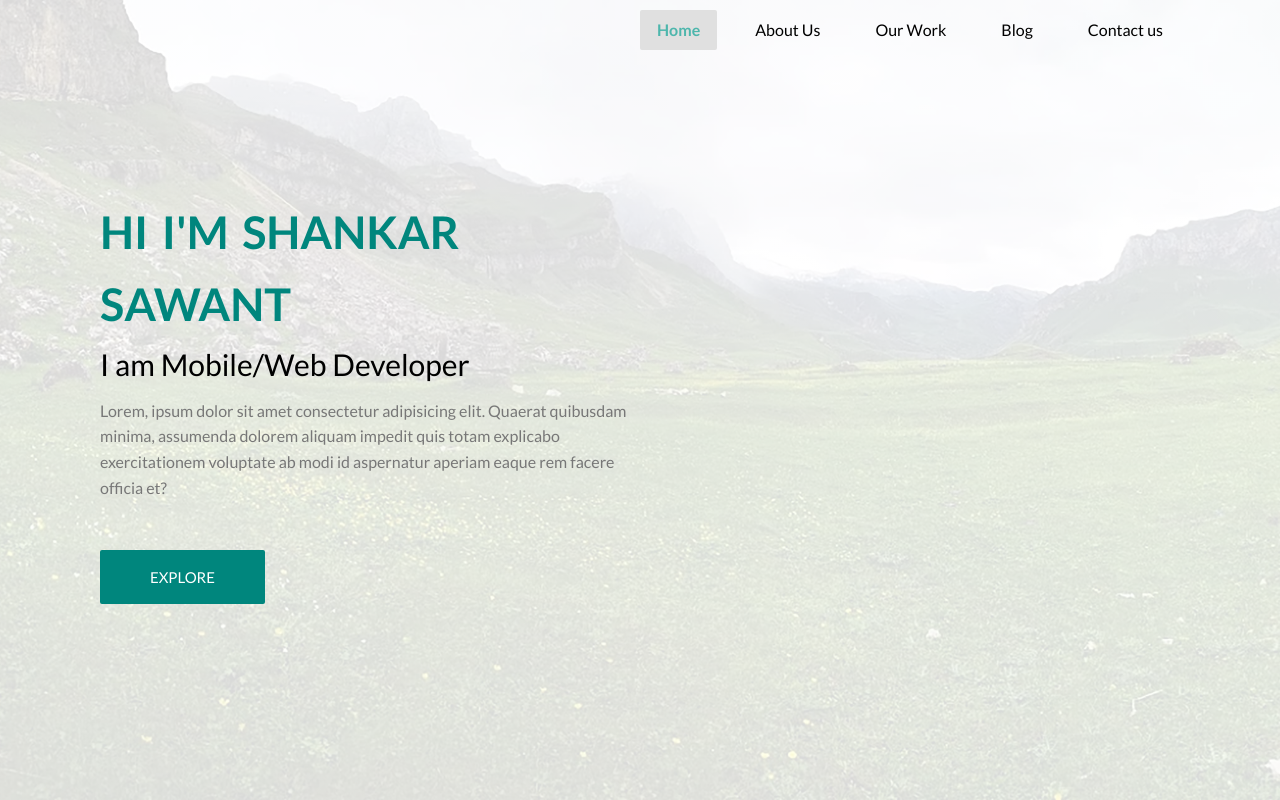
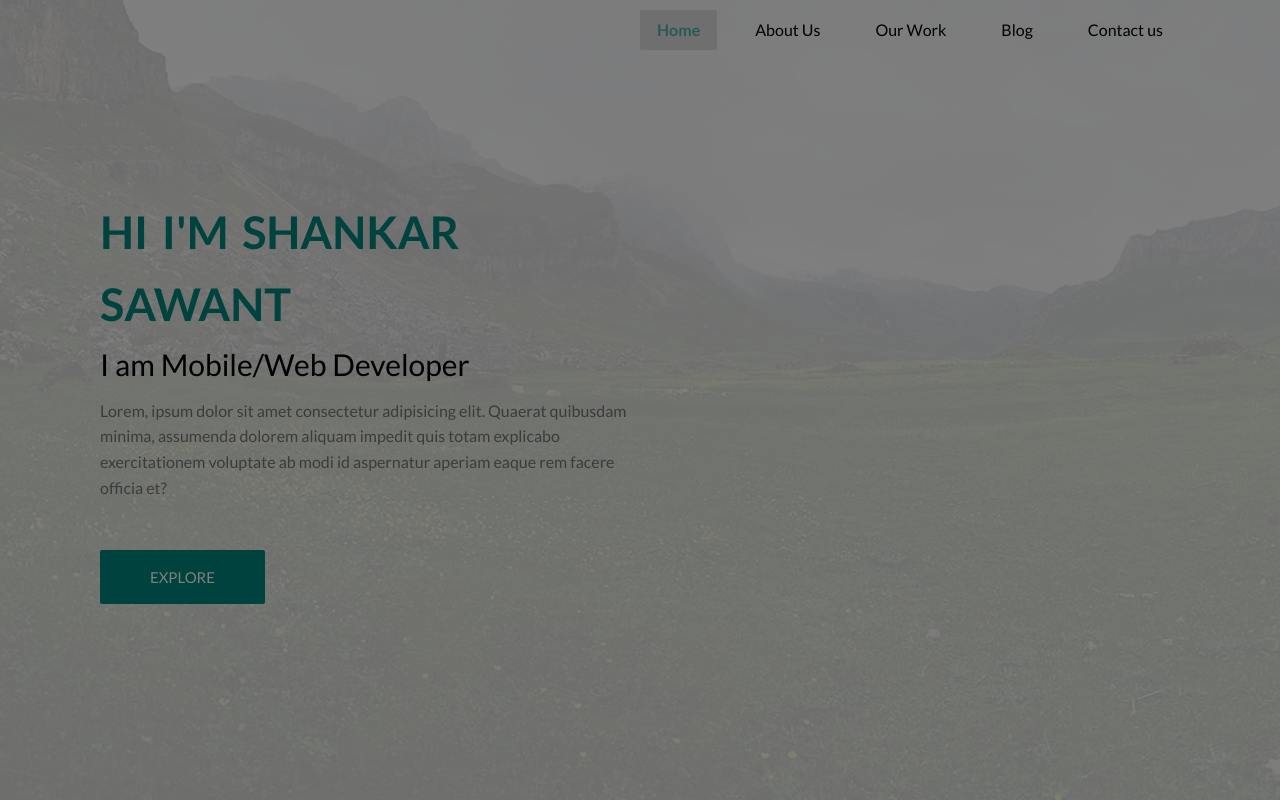
Before and after one commit to shankar81/personal-website, a React (Create React App) app: page / in a window 1280 px wide. Shown: the top 800 px of the page. Built offline with nearby package versions, Linux system fonts and the light colour scheme; a web font is replaced by a local one.

Commit message:
after adding backdrop for global app

```diff
--- a/src/App.tsx
+++ b/src/App.tsx
@@ -1,23 +1,33 @@
 import * as React from "react";
+import Backdrop from "./components/Backdrop/Backdrop";
 import Footer from "./components/Footer/Footer";
 import Header from "./components/Header/Header";
 import Theme from "./components/Theme/Theme";
 import LandingPage from "./pages/Landing/LandingPage";
+import { GlobalContext } from "./utils/GlobalContext";
 
 export default function App() {
   const [theme] = React.useState("light");
+  const [isBackdropOpen, setBackdropOpen] = React.useState(false);
 
   // function toggleTheme() {
   //   setTheme((currentTheme) => (currentTheme === "light" ? "dark" : "light"));
   // }
 
+  function onToggleBackdrop(value: boolean) {
+    setBackdropOpen(value);
+  }
+
   return (
+    <GlobalContext.Provider value={{ isBackdropOpen, onToggleBackdrop }}>
       <Theme theme={theme}>
         <>
           <Header />
           <LandingPage />
           <Footer />
+          <Backdrop />
         </>
       </Theme>
+    </GlobalContext.Provider>
   );
 }
--- /dev/null
+++ b/src/components/Backdrop/Backdrop.scss
@@ -0,0 +1,11 @@
+@import '../../cosntants.scss';
+
+.backdrop__container {
+  position: fixed;
+  height: 100%;
+  width: 100%;
+  top: 0;
+  left: 0;
+  background-color: rgba(0, 0, 0, 0.5);
+  z-index: $backdrop-zindex;
+}
--- /dev/null
+++ b/src/components/Backdrop/Backdrop.tsx
@@ -0,0 +1,6 @@
+import React from "react";
+import './Backdrop.scss'
+
+export default function Backdrop() {
+  return <div className="backdrop__container"></div>;
+}
--- a/src/cosntants.scss
+++ b/src/cosntants.scss
@@ -16,6 +16,8 @@ $paddingH: 10rem;
 
 $transition: 0.3s;
 
+$backdrop-zindex: 10;
+
 // Breakpoints
 $bp-largest: 75em; //1200px
 $bp-large: 68.75em; //1100px
--- a/src/index.module.scss
+++ b/src/index.module.scss
@@ -45,4 +45,5 @@ body {
   line-height: 1.6;
   height: 100%;
   width: 100%;
+  position: relative;
 }
--- /dev/null
+++ b/src/utils/GlobalContext.ts
@@ -0,0 +1,6 @@
+import React from "react";
+
+export const GlobalContext = React.createContext({
+  isBackdropOpen: false,
+  onToggleBackdrop: (_value: boolean) => {},
+});
```
Lines whose indentation alone changed are shown as unchanged.
